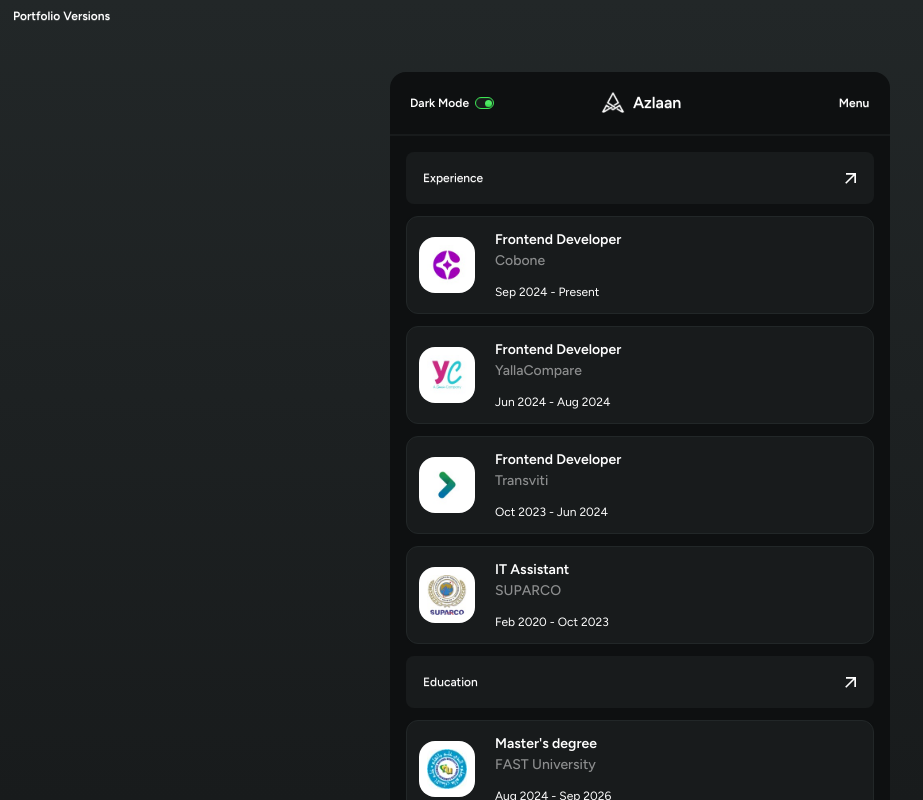
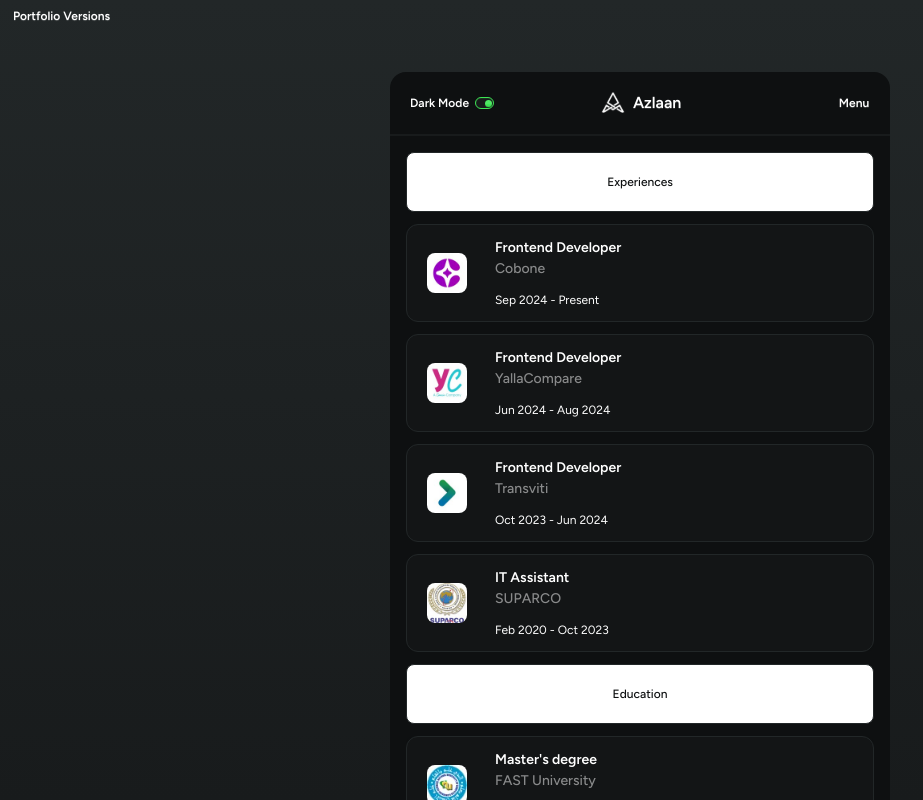
Before and after one commit to mdazlaanzubair/the-chronicles-of-UI-UX, a React (Vite) app: page /credentials in a window 1280 px wide. Shown: the whole page, without its empty margins (0-923 px from the left). Built offline with nearby package versions, Linux system fonts and the light colour scheme.

Commit message:
Credentials fixed

```diff
--- a/src/components/CredentialsCard.tsx
+++ b/src/components/CredentialsCard.tsx
@@ -32,12 +32,12 @@ const CredentialCard = (props: Props) => {
     <>
       <div
         key={props.key}
-        className="group relative flex items-center justify-between gap-5 bg-base-100 rounded-xl border border-base-300 p-3 overflow-hidden transition-all ease-in-out duration-300 cursor-pointer"
+        className="group relative flex items-center justify-between gap-5 bg-base-100/50 rounded-xl border border-base-300 p-3 overflow-hidden transition-all ease-in-out duration-300 cursor-pointer"
         onClick={() => setShowModal(true)}
       >
-        <div className="min-w-14 min-h-14 max-w-14 max-h-14 w-14 h-14 shrink overflow-hidden bg-white rounded-box p-2 my-auto">
+        <div className="min-w-14 min-h-14 max-w-14 max-h-14 w-14 h-14 shrink overflow-hidden rounded-box p-2 my-auto">
           <img
-            className="w-full h-full rounded-lg group-hover:scale-95 transition-all ease-in-out duration-300"
+            className="w-full h-full rounded-lg"
             src={props.firm.logo}
             alt={props.firm.name + " logo"}
           />
@@ -66,13 +66,9 @@ const CredentialCard = (props: Props) => {
               </span>
             )}
             <span className="text-[12px] text-base-content font-normal">
-              {/* {props.location} */}
               {props.date}
             </span>
           </p>
-          {/* <p className="text-[13px] text-base-content/60 font-normal">
-            {props.description}
-          </p> */}
         </div>
       </div>
       <CredentialCardModal
@@ -95,7 +91,7 @@ const CredentialCardModal = (props: ModalProps) => {
   return (
     <div
       className={`
-        fixed top-0 left-0 bottom-0 right-0 flex flex-col items-center justify-center overflow-hidden bg-black/20 backdrop-blur-sm p-2
+        fixed top-0 left-0 bottom-0 right-0 flex flex-col items-center justify-center overflow-hidden bg-black/60 backdrop-blur-sm p-2
         ${!props.showModal ? "opacity-0 -z-50" : "opacity-100 z-50"}
         transition-all ease-in-out duration-500
         `}
--- a/src/components/FooterBtn.tsx
+++ b/src/components/FooterBtn.tsx
@@ -4,6 +4,7 @@ type FooterBtnProps = {
   mode: string; // light or dark
   label: string;
   username?: string;
+  classNames?: string;
   icon_1: JSX.Element;
   icon_2: JSX.Element;
   onClickHandler: () => void;
@@ -16,14 +17,14 @@ const FooterBtn = (props: FooterBtnProps) => {
         props.mode === "light"
           ? "bg-base-100 text-base-content"
           : "bg-base-content text-base-200"
-      }`}
+      } ${props.classNames}`}
       onClick={props.onClickHandler}
     >
       <div className="grow text-left flex flex-col">
         <span className="text-[12px] font-medium">{props.label}</span>
         {props.username && (
           <span className="text-[10px] font-light text-base-content/50 group-hover:text-accent transition-all ease-in-out duration-300">
-            {"@"+props.username}
+            {"@" + props.username}
           </span>
         )}
       </div>
--- a/src/components/ProjectGridSlider.tsx
+++ b/src/components/ProjectGridSlider.tsx
@@ -18,7 +18,7 @@ const ProjectGridSlider = (props: Props) => {
 
   return (
     <>
-      <SectionHeader id={props.sectionID} title={props.title} />
+      <SectionHeader id={props.sectionID} title={props.title} mode="light" />
       <section
         id={props.sectionID + "-marquee"}
         className="flex flex-col w-full bg-base-200 rounded-2xl"
--- a/src/components/SectionHeader.tsx
+++ b/src/components/SectionHeader.tsx
@@ -15,7 +15,7 @@ const SectionHeader = (props: Props) => {
           : "bg-base-100 text-base-content"
       } rounded-lg border border-base-300`}
     >
-      <h1 className="text-[12px] font-medium text-center">{props.title}</h1>
+      <h1 className="text-[12px] font-medium text-center capitalize">{props.title}</h1>
     </section>
   );
 };
--- a/src/pages/CredentialsPage.tsx
+++ b/src/pages/CredentialsPage.tsx
@@ -8,6 +8,7 @@ import {
 } from "../utils/constant_export";
 
 import CredentialCard from "../components/CredentialsCard";
+import SectionHeader from "../components/SectionHeader";
 
 const CredentialsPage = () => {
   const credentials = {
@@ -21,130 +22,30 @@ const CredentialsPage = () => {
       id="credentials-page"
       className="w-full h-full m-0 p-0 flex flex-col items-center justify-center gap-3"
     >
-
-{
-  // loop credentials data to populate this ui
-  /*
-   <FooterBtn
-        mode="light"
-        label="Experience"
-        icon_1={<MdArrowOutward />}
-        icon_2={<MdArrowOutward />}
-        onClickHandler={() =>
-          window.open(
-            "https://www.linkedin.com/in/mdazlaanzubair/details/experience/",
-            "_blank"
-          )
-        }
-      />
-      <ul className="relative w-full h-auto flex flex-col gap-3 justify-between bg-base-200 rounded-lg">
-        {experiences.length === 0 ? (
+      {Object.entries(credentials).map(([sectionKey, items]) => (
+        <div className="w-full h-auto" key={sectionKey}>
+          <SectionHeader id={`${sectionKey}-section`} title={`${sectionKey}`} mode="light" />
+          <ul className="relative w-full h-auto flex flex-col gap-3 justify-between bg-base-200 rounded-lg mt-3">
+            {items.length === 0 ? (
               <NoCredentials message="No Experience" />
             ) : (
-          experiences.map((exp, index) => (
+              items.map((cred, index) => (
                 <CredentialCard
                   key={index}
-              firm={exp.company}
-              date={exp.date}
-              title={exp.title}
-              description={exp.description}
-              location={exp.location}
+                  firm={cred.firm}
+                  date={cred.date}
+                  title={cred.title}
+                  description={cred.description}
+                  location={cred.location}
+                  field={cred.field}
+                  doc_url={cred.doc_url}
+                  credential_id={cred.credentialId}
                 />
               ))
             )}
           </ul>
-  */
-}
-
-
-
-      <FooterBtn
-        mode="light"
-        label="Experience"
-        icon_1={<MdArrowOutward />}
-        icon_2={<MdArrowOutward />}
-        onClickHandler={() =>
-          window.open(
-            "https://www.linkedin.com/in/mdazlaanzubair/details/experience/",
-            "_blank"
-          )
-        }
-      />
-      <ul className="relative w-full h-auto flex flex-col gap-3 justify-between bg-base-200 rounded-lg">
-        {experiences.length === 0 ? (
-          <NoCredentials message="No Experience" />
-        ) : (
-          experiences.map((exp, index) => (
-            <CredentialCard
-              key={index}
-              firm={exp.company}
-              date={exp.date}
-              title={exp.title}
-              description={exp.description}
-              location={exp.location}
-            />
-          ))
-        )}
-      </ul>
-
-      <FooterBtn
-        mode="light"
-        label="Education"
-        icon_1={<MdArrowOutward />}
-        icon_2={<MdArrowOutward />}
-        onClickHandler={() =>
-          window.open(
-            "https://www.linkedin.com/in/mdazlaanzubair/details/education/",
-            "_blank"
-          )
-        }
-      />
-      <ul className="relative w-full h-auto flex flex-col gap-3 justify-between bg-base-200 rounded-lg">
-        {education.length === 0 ? (
-          <NoCredentials message="No Education" />
-        ) : (
-          education.map((edu_item, index) => (
-            <CredentialCard
-              key={index}
-              date={edu_item.date}
-              title={edu_item.title}
-              field={edu_item.field}
-              firm={edu_item.firm}
-              description={edu_item.description}
-            />
-          ))
-        )}
-      </ul>
-
-      <FooterBtn
-        mode="light"
-        label="Certifications"
-        icon_1={<MdArrowOutward />}
-        icon_2={<MdArrowOutward />}
-        onClickHandler={() =>
-          window.open(
-            "https://www.linkedin.com/in/mdazlaanzubair/details/certifications/",
-            "_blank"
-          )
-        }
-      />
-      <ul className="relative w-full h-auto flex flex-col gap-3 justify-between bg-base-200 rounded-lg">
-        {certifications.length === 0 ? (
-          <NoCredentials message="No Certifications" />
-        ) : (
-          certifications.map((certi, index) => (
-            <CredentialCard
-              key={index}
-              doc_url={certi.doc_url}
-              credential_id={certi.credentialId}
-              firm={certi.firm}
-              date={certi.date}
-              title={certi.title}
-              description={certi.description}
-            />
-          ))
-        )}
-      </ul>
+        </div>
+      ))}
     </section>
   );
 };
--- a/src/utils/constant_export.ts
+++ b/src/utils/constant_export.ts
@@ -11,12 +11,12 @@ import deeplearningai_logo from "../assets/credentials-logo/deeplearningai_logo.
 
 export const experiences = [
   {
-    credential_id: "",
+    credentialId: "",
     doc_url: "",
     field: "",
     date: "Sep 2024 - Present",
     title: "Frontend Developer",
-    company: {
+    firm: {
       name: "Cobone",
       url: "https://www.cobone.com/en/",
       logo: cobone_logo,
@@ -25,12 +25,12 @@ export const experiences = [
     description: `Developed and maintained responsive UI components for Cobone.com’s e-commerce platform. Reduced page load times by 25% and boosted mobile engagement by 40%. Implemented real-time filtering and streamlined navigation to boost conversions.`,
   },
   {
-    credential_id: "",
+    credentialId: "",
     doc_url: "",
     field: "",
     date: "Jun 2024 - Aug 2024",
     title: "Frontend Developer",
-    company: {
+    firm: {
       name: "YallaCompare",
       url: "https://yallacompare.com/uae/en/",
       logo: yallacompare_logo,
@@ -39,12 +39,12 @@ export const experiences = [
     description: `Developed micro-frontend apps for Health and Travel services, improving performance by 20%, satisfaction by 35%, and reducing onboarding time by 25%.`,
   },
   {
-    credential_id: "",
+    credentialId: "",
     doc_url: "",
     field: "",
     date: "Oct 2023 - Jun 2024",
     title: "Frontend Developer",
-    company: {
+    firm: {
       name: "Transviti",
       url: "https://transviti.com/",
       logo: transviti_logo,
@@ -53,12 +53,12 @@ export const experiences = [
     description: `Streamlined talent acquisition with TalentVare portals. Integrated Microsoft Entra ID with TaskVare, reducing errors by 30%. Automated LOADe delivery bookings, improving logistics efficiency by 15%.`,
   },
   {
-    credential_id: "",
+    credentialId: "",
     doc_url: "",
     field: "",
     date: "Feb 2020 - Oct 2023",
     title: "IT Assistant",
-    company: {
+    firm: {
       name: "SUPARCO",
       url: "https://www.linkedin.com/company/pakistan-space-and-upper-atmosphere-research-comission-suparco/about/",
       logo: suparco_logo,
@@ -70,8 +70,9 @@ export const experiences = [
 
 export const education = [
   {
-    credential_id: "",
+    credentialId: "",
     doc_url: "",
+    location: "",
     date: "Aug 2024 - Sep 2026",
     title: "Master's degree",
     field: "Computer Software Engineering",
@@ -80,11 +81,13 @@ export const education = [
       url: "https://khi.nu.edu.pk/",
       logo: fast_logo,
     },
-    description: "I paused my endless scroll through tech trends just long enough to realize my true calling: solving complex computing problems, leading diverse teams, and communicating like a pro—whether it's a bug fix or a boardroom pitch. I'm beyond thrilled to spend my life embracing lifelong learning, wielding modern tools, and coding with a conscience in a world where ethics and innovation go hand in hand.",
+    description:
+      "I paused my endless scroll through tech trends just long enough to realize my true calling: solving complex computing problems, leading diverse teams, and communicating like a pro—whether it's a bug fix or a boardroom pitch. I'm beyond thrilled to spend my life embracing lifelong learning, wielding modern tools, and coding with a conscience in a world where ethics and innovation go hand in hand.",
   },
   {
-    credential_id: "",
+    credentialId: "",
     doc_url: "",
+    location: "",
     date: "Sep 2016 - Oct 2020",
     title: "Bachelor of Science - BS",
     field: "Computer Software Engineering",
@@ -101,6 +104,7 @@ export const education = [
 export const certifications = [
   {
     field: "",
+    location: "",
     title: "Front-End Web UI Frameworks and Tools",
     firm: {
       name: "The Hong Kong University of Science and Technology",
@@ -116,6 +120,7 @@ export const certifications = [
   },
   {
     field: "",
+    location: "",
     title: "Image Processing and OCR",
     firm: {
       name: "University of Michigan - School of Information",
@@ -131,6 +136,7 @@ export const certifications = [
   },
   {
     field: "",
+    location: "",
     title: "Introduction to AI",
     firm: {
       name: "DeepLearning.AI",
@@ -146,6 +152,7 @@ export const certifications = [
   },
   {
     field: "",
+    location: "",
     title: "Data Structures in Python",
     firm: {
       name: "University of Michigan",
@@ -161,6 +168,7 @@ export const certifications = [
   },
   {
     field: "",
+    location: "",
     title: "Web Structuring",
     firm: {
       name: "University of Michigan - School of Information",
@@ -176,6 +184,7 @@ export const certifications = [
   },
   {
     field: "",
+    location: "",
     title: "Python Programming",
     firm: {
       name: "University of Michigan",
```
Also changed, not shown: src/components/Services.tsx (+10 -16 lines). Lines whose indentation alone changed are shown as unchanged.
